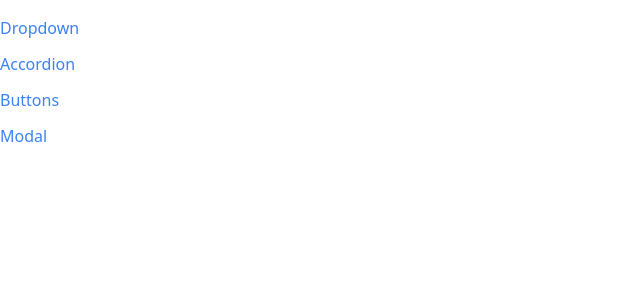
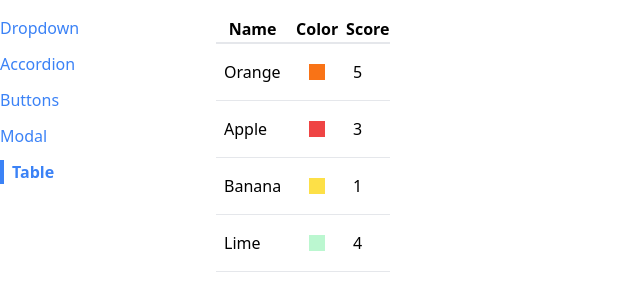
Before and after one commit to chandravivek01/ComponentsDocumentation, a React (Create React App) app: page /table in a window 1280 px wide. Shown: the top 300 px of the page, without its empty margins (0-640 px from the left). Built offline with nearby package versions, Linux system fonts and the light colour scheme.

Commit message:
create a dynamic (reusable) table-component ...

```diff
--- a/src/App.js
+++ b/src/App.js
@@ -5,6 +5,7 @@ import AccordionPage from "./pages/AccordionPage";
 import DropdownPage from "./pages/DropdownPage";
 import ButtonPage from "./pages/ButtonPage";
 import ModelPage from "./pages/ModelPage";
+import TablePage from "./pages/TablePage";
 
 function App() {
 
@@ -25,6 +26,9 @@ function App() {
           <Route path="/modal">
             <ModelPage />
           </Route>
+          <Route path="/table">
+            <TablePage />
+          </Route>
         </div>
       </div>
 
--- a/src/components/Sidebar.js
+++ b/src/components/Sidebar.js
@@ -6,7 +6,8 @@ const Sidebar = () => {
         { label: 'Dropdown', path: '/'},
         { label: 'Accordion', path: '/accordion'},
         { label: 'Buttons', path: '/buttons'},
-        { label: 'Modal', path: '/modal'}
+        { label: 'Modal', path: '/modal'},
+        { label: 'Table', path: '/table'}
     ];
 
     const renderedLinks = links.map( (link) => {
--- /dev/null
+++ b/src/components/Table.js
@@ -0,0 +1,44 @@
+import React from 'react'
+
+const Table = ({ data, config, keyFn }) => {
+
+    const renderedHeaders = config.map( (column) => {
+
+        return (
+            <th key={column.label}>
+                {column.label}
+            </th>
+        )
+    })
+
+    const renderedRows = data.map( (rowData) => {
+
+        const renderedCells = config.map( (column) => {
+
+            return (
+                <td key={column.label} className='p-2'>{column.render(rowData)}</td>
+            );
+        })
+
+        return (
+            <tr className='border-b' key={keyFn(rowData)}>
+                {renderedCells}
+            </tr>
+        )
+    });
+
+    return (
+        <table className='table-auto border-spacing-2'>
+            <thead>
+                <tr className='border-b-2'>
+                   {renderedHeaders}
+                </tr>
+            </thead>
+            <tbody>
+                {renderedRows}
+            </tbody>
+        </table>
+    )
+}
+
+export default Table
--- /dev/null
+++ b/src/pages/TablePage.js
@@ -0,0 +1,39 @@
+import React from 'react'
+import Table from '../components/Table'
+
+const TablePage = () => {
+
+    const data = [
+        { name: 'Orange', color: 'bg-orange-500', score: 5 },
+        { name: 'Apple', color: 'bg-red-500', score: 3 },
+        { name: 'Banana', color: 'bg-yellow-300', score: 1 },
+        { name: 'Lime', color: 'bg-green-200', score: 4 }
+    ];
+
+    const config = [
+        {
+            label: 'Name',
+            render: (fruit) => fruit.name
+        },
+        {
+            label: 'Color',
+            render: (fruit) => ( <div className={`p-2 m-3 ${fruit.color}`}></div>)
+        },
+        {
+            label: 'Score',
+            render: (fruit) => fruit.score
+        }
+    ];
+
+    const keyFn = ( item ) => {
+        return item.name;
+    }
+
+    return (
+        <div>
+            <Table data={data} config={config} keyFn={keyFn} />
+        </div>
+    )
+}
+
+export default TablePage
```
